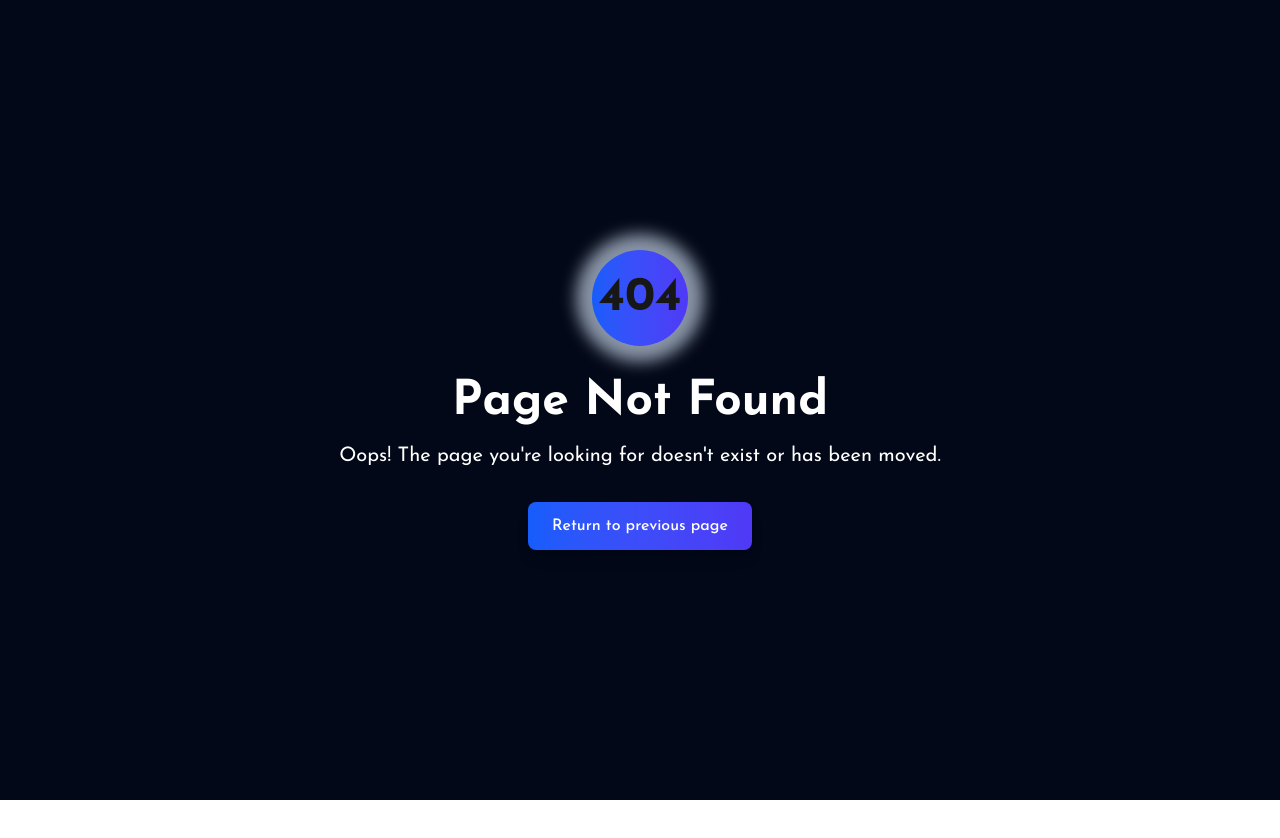
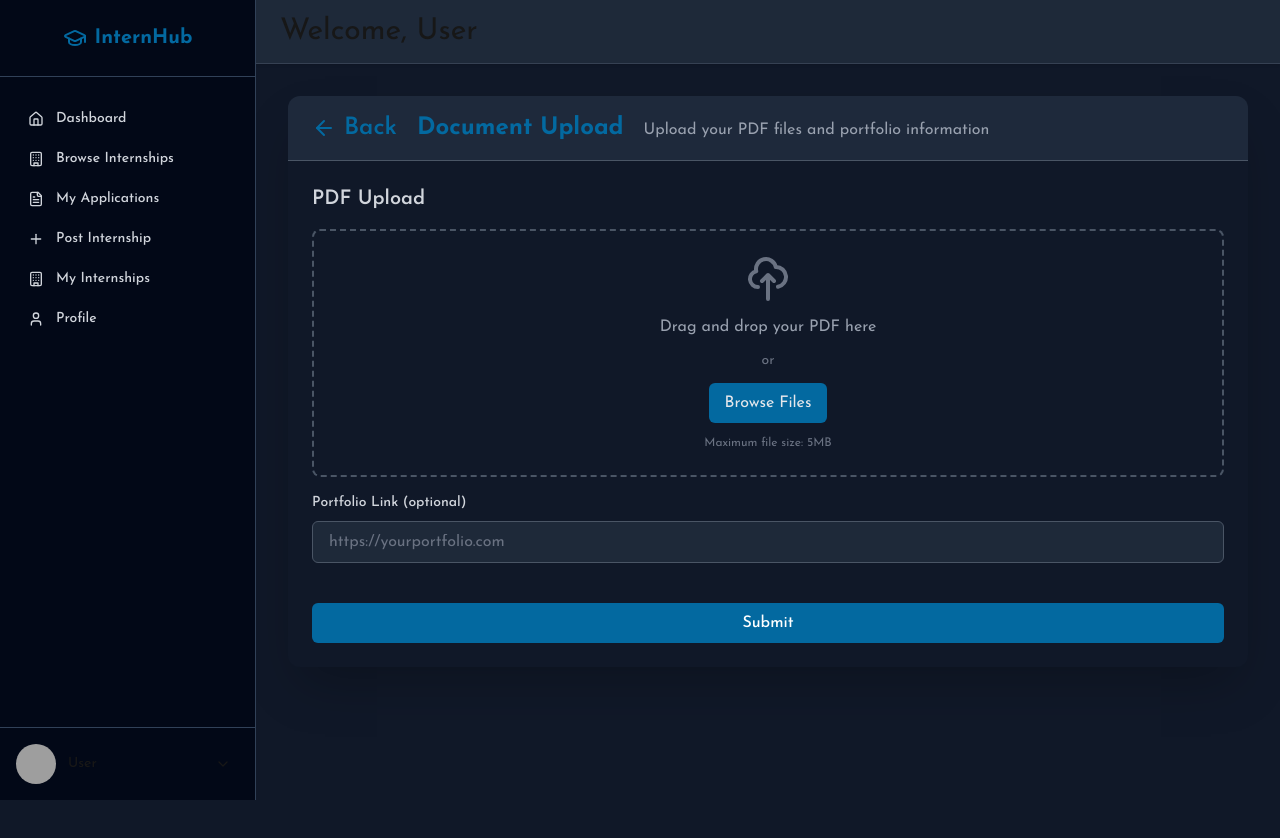
Before and after one commit to Abdi036/intern_hub_web, a Next.js app: page /dashboard/internships/1 in a window 1280 px wide. Before the commit this address had no page. Shown: the top 838 px of the page. Before the commit the page ends 800 px from the top, so only its background shows below. Built offline with nearby package versions, Linux system fonts and the light colour scheme; grey boxes are pictures that could not be loaded.

Commit message:
implemented apply for internship integration with the backend

```diff
--- a/app/_components/InternshipCard.tsx
+++ b/app/_components/InternshipCard.tsx
@@ -1,13 +1,18 @@
+"use client";
+
 import { Building, MapPin, CalendarDays } from "lucide-react";
 import { Internship } from "@/app/_lib/api";
-import Link from "next/link";
+import { useRouter } from "next/navigation";
 
 interface InternshipCardProps {
   internship: Internship;
 }
 
 export default function InternshipCard({ internship }: InternshipCardProps) {
+  const router = useRouter();
+
   const {
+    _id: id,
     title,
     CompanyName,
     department,
@@ -21,6 +26,10 @@ export default function InternshipCard({ internship }: InternshipCardProps) {
     numPositions,
     applicationDeadline,
   } = internship;
+
+  const handleApply = async () => {
+    router.push(`/dashboard/internships/${id}`);
+  };
 
   return (
     <div className="border border-gray-600 rounded-lg shadow-sm bg-card text-gray-300">
@@ -74,12 +83,13 @@ export default function InternshipCard({ internship }: InternshipCardProps) {
             </span>
           </div>
         </div>
-        <Link
-          href={"/dashboard/internships/apply"}
+
+        <button
+          onClick={handleApply}
           className="bg-primary text-white py-1.5 px-4 rounded hover:bg-secondary text-sm font-medium cursor-pointer"
         >
           Apply
-        </Link>
+        </button>
       </div>
     </div>
   );
--- a/app/_context/AuthContext.tsx
+++ b/app/_context/AuthContext.tsx
@@ -41,6 +41,8 @@ interface AuthContextType {
     };
   }>;
   internships: Internship[];
+  getInternshipById: (id: string) => Promise<Internship>;
+  applyForInternship: (id: string, formData: FormData) => Promise<void>;
 }
 
 // Create the context
@@ -251,6 +253,42 @@ export function AuthProvider({ children }: { children: ReactNode }) {
       setLoading(false);
     }
   };
+
+  const getInternshipById = async (id: string): Promise<Internship> => {
+    try {
+      setLoading(true);
+      setError(null);
+      const response = await dashboardApi.getInternshipById(id);
+      return response.internship;
+    } catch (error) {
+      const errorMessage =
+        error instanceof Error ? error.message : "Failed to fetch internship";
+      setError(errorMessage);
+      throw error;
+    } finally {
+      setLoading(false);
+    }
+  };
+
+  // authcontext.tsx
+  const applyForInternship = async (id: string, formData: FormData) => {
+    try {
+      setLoading(true);
+      setError(null);
+      const response = await dashboardApi.applyForInternship(id, formData);
+      console.log("Application response:", response);
+    } catch (error) {
+      const errorMessage =
+        error instanceof Error
+          ? error.message
+          : "Failed to apply for internship";
+      setError(errorMessage);
+      throw error;
+    } finally {
+      setLoading(false);
+    }
+  };
+
   return (
     <AuthContext.Provider
       value={{
@@ -268,6 +306,8 @@ export function AuthProvider({ children }: { children: ReactNode }) {
         updatePersonalInfo,
         updatePassword,
         getAllInternships,
+        getInternshipById,
+        applyForInternship,
       }}
     >
       {children}
--- a/app/_lib/api.ts
+++ b/app/_lib/api.ts
@@ -82,6 +82,7 @@ export interface Internship {
 
 // Response wrapper type
 interface ApiResponse<T> {
+  internship: Internship | PromiseLike<Internship>;
   status: string;
   data: T;
   token?: string;
@@ -211,4 +212,24 @@ export const dashboardApi = {
       pagination: data.pagination,
     };
   },
+
+  async getInternshipById(id: string) {
+    const { data } = await api.get<ApiResponse<Internship>>(
+      `/internships/${id}`
+    );
+
+    return data;
+  },
+  async applyForInternship(id: string, formData: FormData) {
+    const { data } = await api.post<ApiResponse<null>>(
+      `/internships/${id}/apply`,
+      formData,
+      {
+        headers: {
+          "Content-Type": "multipart/form-data",
+        },
+      }
+    );
+    return data;
+  },
 };
--- a/app/dashboard/internships/apply/page.tsx
+++ b/app/dashboard/internships/[id]/page.tsx
@@ -1,13 +1,65 @@
+"use client";
+
+import { useAuth } from "@/app/_context/AuthContext";
 import { ArrowLeft } from "lucide-react";
 import Link from "next/link";
+import { useParams } from "next/navigation";
+import { useState } from "react";
+import { useRouter } from "next/navigation";
+export default function Page() {
+  const { applyForInternship, loading } = useAuth();
 
-export default function page() {
+  const { id } = useParams() as { id: string };
+
+  const [pdfFile, setPdfFile] = useState<File | null>(null);
+  const [portfolio, setPortfolio] = useState("");
+  const router = useRouter();
+
+  const handleFileChange = (e: React.ChangeEvent<HTMLInputElement>) => {
+    const file = e.target.files?.[0];
+    if (file && file.type === "application/pdf") {
+      setPdfFile(file);
+    } else {
+      alert("Please upload a valid PDF file.");
+    }
+  };
+
+  const handleSubmit = async () => {
+    if (!pdfFile) {
+      alert("PDF file is required.");
+      return;
+    }
+
+    const formData = new FormData();
+    formData.append("file", pdfFile);
+    if (portfolio) {
+      formData.append("portfolio", portfolio);
+    }
+
+    try {
+      if (!id) {
+        alert("Invalid internship ID.");
+        return;
+      }
+      await applyForInternship(id, formData);
+      alert("Application submitted successfully!");
+    } catch (error) {
+      console.error("Error applying:", error);
+    }
+    router.push("/dashboard/internships");
+    setPdfFile(null);
+    setPortfolio("");
+  };
+
   return (
-    <div className="  bg-gray-900 text-gray-200 w-full p-4 ">
-      <div className="w-full  rounded-xl shadow-2xl overflow-hidden">
+    <div className="bg-gray-900 text-gray-200 w-full p-4 min-h-screen">
+      <div className="w-full rounded-xl shadow-2xl overflow-hidden">
         {/* Header */}
         <div className="bg-secondary px-6 py-4 border-b border-gray-600 flex items-center gap-5">
-          <Link href={"/dashboard/internships"} className="flex items-center gap-2 cursor-pointer text-primary text-2xl font-semibold">
+          <Link
+            href={"/dashboard/internships"}
+            className="flex items-center gap-2 cursor-pointer text-primary text-2xl font-semibold"
+          >
             <ArrowLeft />
             Back
           </Link>
@@ -42,11 +94,19 @@ export default function page() {
                 <p className="text-sm text-gray-500">or</p>
                 <label className="px-4 py-2 bg-primary hover:bg-secondary rounded-md cursor-pointer transition">
                   <span>Browse Files</span>
-                  <input type="file" className="hidden" accept=".pdf" />
+                  <input
+                    type="file"
+                    required
+                    className="hidden"
+                    accept=".pdf"
+                    onChange={handleFileChange}
+                  />
                 </label>
                 <p className="text-xs text-gray-500">Maximum file size: 5MB</p>
               </div>
             </div>
+
+            {/* Portfolio Input */}
             <div className="flex flex-col space-y-2">
               <label
                 htmlFor="portfolio"
@@ -57,6 +117,8 @@ export default function page() {
               <input
                 type="url"
                 id="portfolio"
+                value={portfolio}
+                onChange={(e) => setPortfolio(e.target.value)}
                 placeholder="https://yourportfolio.com"
                 className="bg-gray-800 text-gray-100 placeholder-gray-500 border border-gray-600 rounded-md px-4 py-2 focus:outline-none focus:ring-2 focus:ring-indigo-500 focus:border-indigo-500"
               />
@@ -66,10 +128,12 @@ export default function page() {
           {/* Submit Button */}
           <div className="pt-4">
             <button
-              type="submit"
+              onClick={handleSubmit}
+              type="button"
+              disabled={loading}
               className="w-full cursor-pointer bg-primary hover:bg-secondary text-white font-medium py-2 px-4 rounded-md focus:outline-none focus:ring-2 focus:ring-indigo-500 focus:ring-offset-2 focus:ring-offset-gray-800 transition-all"
             >
-              Submit
+              {loading ? "Submitting..." : "Submit"}
             </button>
           </div>
         </div>
```
